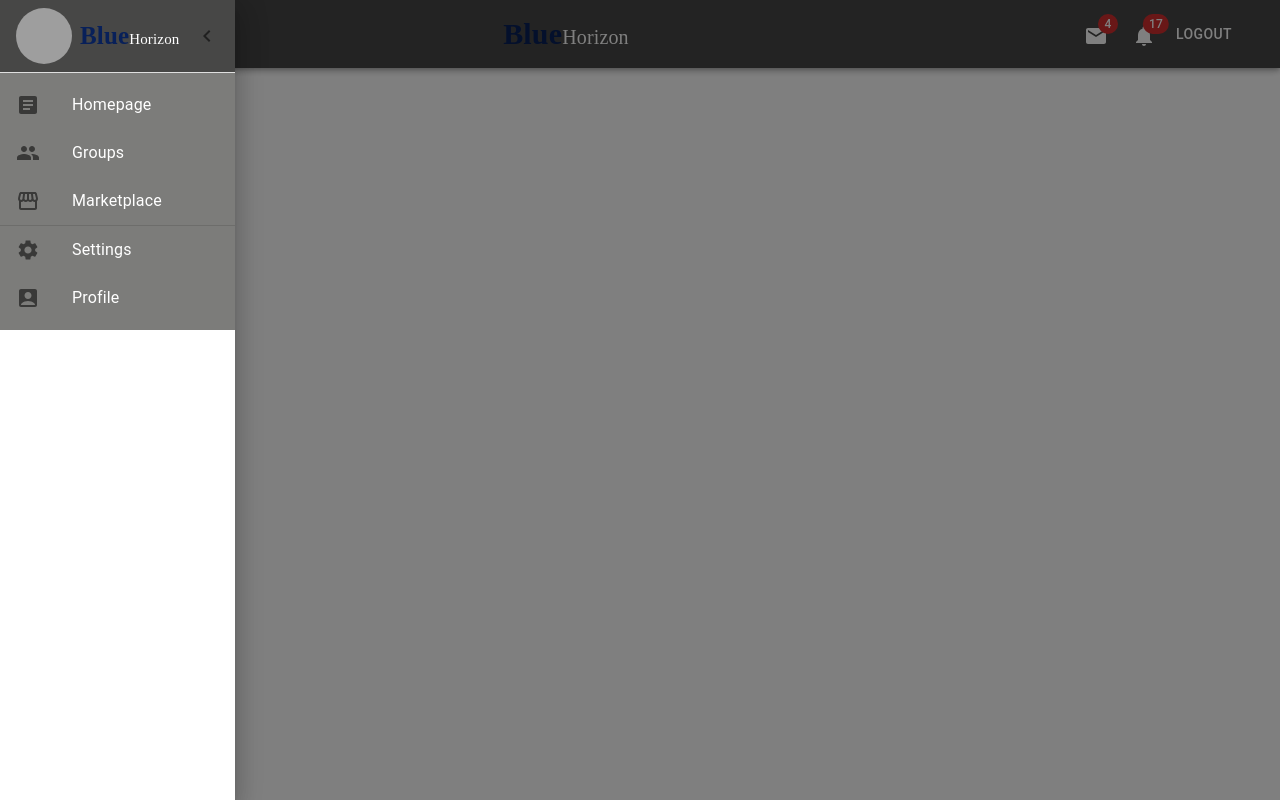
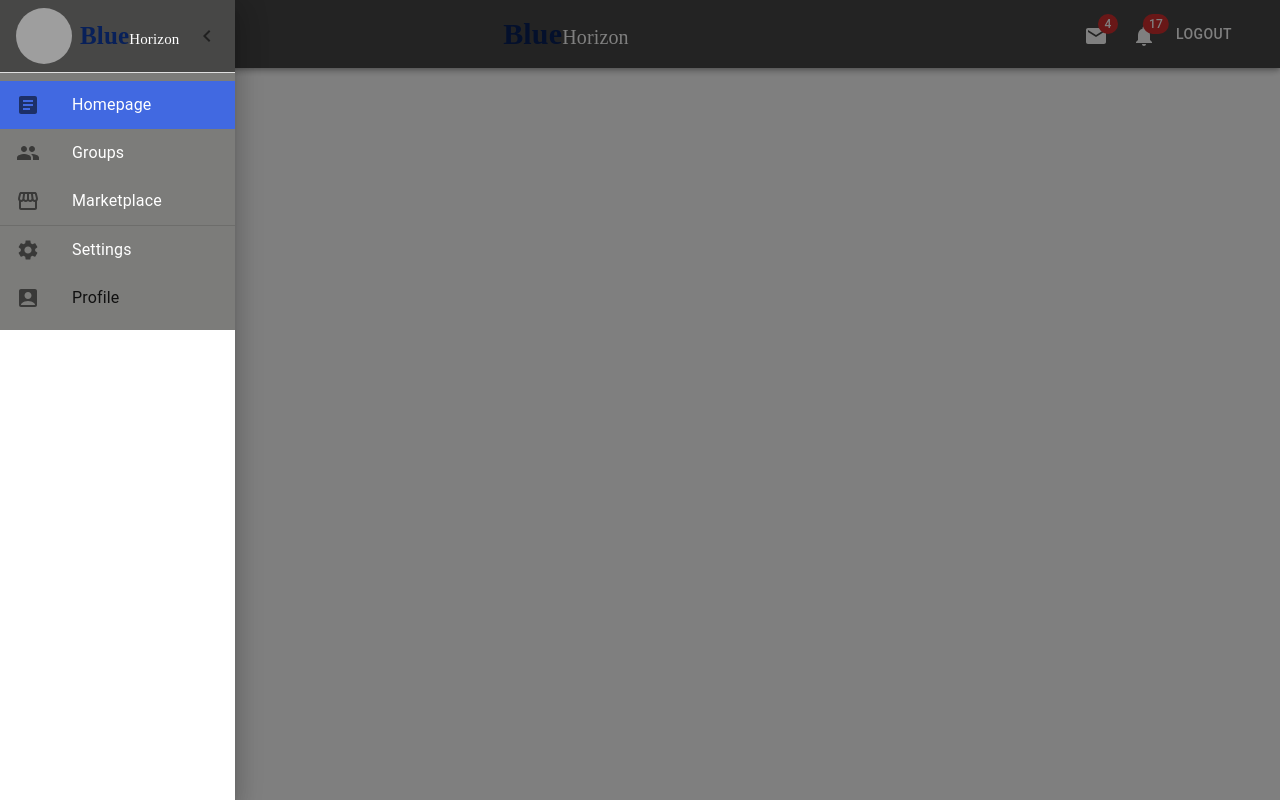
Before and after one commit to VaibhavGC2k/newTask1, a React (Create React App) app: page / in a window 1280 px wide. Built offline with nearby package versions, Linux system fonts and the light colour scheme; grey boxes are pictures that could not be loaded.

Commit message:
task done

```diff
--- a/src/components/Navbar.jsx
+++ b/src/components/Navbar.jsx
@@ -107,6 +107,12 @@ export default function PersistentDrawerLeft() {
   };
   const handleClose = () => {
     setAnchorEl(null);
+  };
+
+  const [selectedIndex, setSelectedIndex] = React.useState(0);
+
+  const handleListItemClick = (event, index) => {
+    setSelectedIndex(index);
   };
   return (
     <Box sx={{ display: "flex" }}>
@@ -298,7 +304,11 @@ export default function PersistentDrawerLeft() {
         <Divider />
         <List sx={{ backgroundColor: mode.mode ? null : "rgb(124, 124, 122)" }}>
           <ListItem disablePadding>
-            <ListItemButton >
+            <ListItemButton
+              selected={selectedIndex === 0}
+              sx={{ '&.Mui-selected': { backgroundColor: 'royalblue', color: "white" } }}
+              onClick={(event) => handleListItemClick(event, 0)}
+            >
               <ListItemIcon>
                 <Article />
               </ListItemIcon>
@@ -306,13 +316,16 @@ export default function PersistentDrawerLeft() {
                 to="homepage"
                 style={{ textDecoration: "none", color: mode.mode ? "#000000DE" : "white" }}
               >
-
                 <ListItemText primary="Homepage" />
               </NavLink>
             </ListItemButton>
           </ListItem>
           <ListItem disablePadding>
-            <ListItemButton component="a">
+            <ListItemButton
+              selected={selectedIndex === 1}
+              sx={{ '&.Mui-selected': { backgroundColor: 'royalblue', color: "white" } }}
+              onClick={(event) => handleListItemClick(event, 1)}
+            >
               <ListItemIcon>
                 <Group />
               </ListItemIcon>
@@ -325,7 +338,11 @@ export default function PersistentDrawerLeft() {
             </ListItemButton>
           </ListItem>
           <ListItem disablePadding>
-            <ListItemButton >
+            <ListItemButton
+              selected={selectedIndex === 2}
+              sx={{ '&.Mui-selected': { backgroundColor: 'royalblue', color: "white" } }}
+              onClick={(event) => handleListItemClick(event, 2)}
+            >
               <ListItemIcon>
                 <Storefront />
               </ListItemIcon>
@@ -339,7 +356,11 @@ export default function PersistentDrawerLeft() {
           </ListItem>
           <Divider />
           <ListItem disablePadding>
-            <ListItemButton >
+            <ListItemButton
+              selected={selectedIndex === 3}
+              sx={{ '&.Mui-selected': { backgroundColor: 'royalblue', color: "white" } }}
+              onClick={(event) => handleListItemClick(event, 3)}
+            >
               <ListItemIcon>
                 <Settings />
               </ListItemIcon>
@@ -352,13 +373,20 @@ export default function PersistentDrawerLeft() {
             </ListItemButton>
           </ListItem>
           <ListItem disablePadding>
-            <ListItemButton >
+            <ListItemButton
+              selected={selectedIndex === 4}
+              sx={{
+                '&.Mui-selected': { backgroundColor: 'royalblue', color: "white" },
+                '&:hover': { backgroundColor: 'inherit' },
+              }}
+              onClick={(event) => handleListItemClick(event, 4)}
+            >
               <ListItemIcon>
-                <AccountBox color="action"/>
+                <AccountBox />
               </ListItemIcon>
               <NavLink
                 to="profile"
-                style={{ textDecoration: "none", color: mode.mode ? "#000000DE" : "white" }}
+                style={{ textDecoration: "none", color: "#000000DE" }}
               >
                 <ListItemText primary="Profile" />
               </NavLink>
--- a/src/index.css
+++ b/src/index.css
@@ -73,8 +73,3 @@ option:hover {
 body > .skiptranslate {
   display: none;
 }
-
-.active {
-  color: "white";
-  /* backgroundcolor: "blue"; */
-}
```
